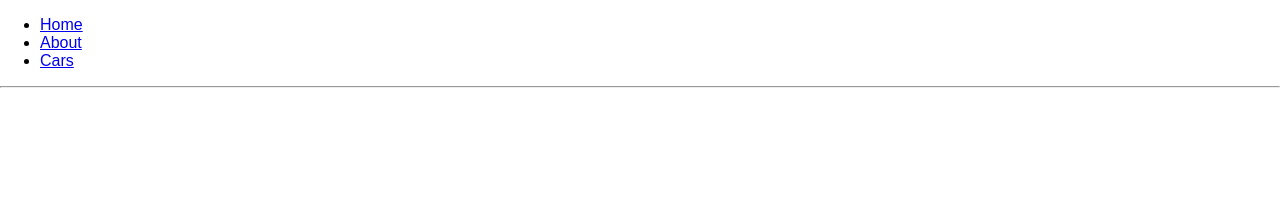
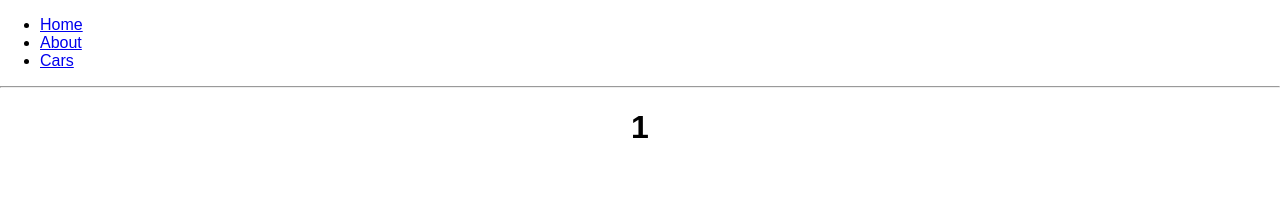
Before and after one commit to redline711/react-routing, a React app: page /cars/1 in a window 1280 px wide. Shown: the top 199 px of the page. Built offline with nearby package versions, Linux system fonts and the light colour scheme.

Commit message:
7.7-7.8 Routing and functional components. Dynamic routing

```diff
--- a/src/App.js
+++ b/src/App.js
@@ -1,8 +1,9 @@
 import React, { Component } from 'react'
 import './App.scss'
-import { Route, NavLink } from 'react-router-dom'
+import { Route, NavLink, Switch } from 'react-router-dom'
 import About from './About/About'
 import Cars from './Cars/Cars'
+import CarDetail from './CarDetail/CarDetail'
 
 class App extends Component {
 	render() {
@@ -29,9 +30,12 @@ class App extends Component {
 				<hr />
 
 				{/*localhost:3000*/}
-				<Route path="/" exact render={() => <h1>Home Page</h1>} />
-				<Route path="/about" exact component={About} />
-				<Route path="/cars" exact component={Cars} />
+				<Switch>
+					<Route path="/" exact render={() => <h1>Home Page</h1>} />
+					<Route path="/about" component={About} />
+					<Route path="/cars/:name" component={CarDetail} />
+					<Route path="/cars" component={Cars} />
+				</Switch>
 			</div>
 		)
 	}
--- /dev/null
+++ b/src/CarDetail/CarDetail.js
@@ -0,0 +1,11 @@
+import React from 'react'
+
+export default class CarDetail extends React.Component {
+	render() {
+		return (
+			<div style={{ textAlign: 'center' }}>
+				<h1>{this.props.match.params.name}</h1>
+			</div>
+		)
+	}
+}
--- a/src/Cars/Car/Car.js
+++ b/src/Cars/Car/Car.js
@@ -1,10 +1,14 @@
 import React from 'react'
 import './Car.scss'
+import { withRouter } from 'react-router-dom'
 
 const Car = props => {
 	console.log(props)
 	return (
-		<div className={'Car'}>
+		<div
+			className={'Car'}
+			onClick={() => props.history.push('/cars/' + props.name.toLowerCase())}
+		>
 			<h3>Сar name: {props.name}</h3>
 			<p>
 				Year: <strong>{props.year}</strong>
@@ -13,4 +17,4 @@ const Car = props => {
 	)
 }
 
-export default Car
+export default withRouter(Car)
```
Also changed, not shown: src/CarDetail/CarDetail.scss (added).
